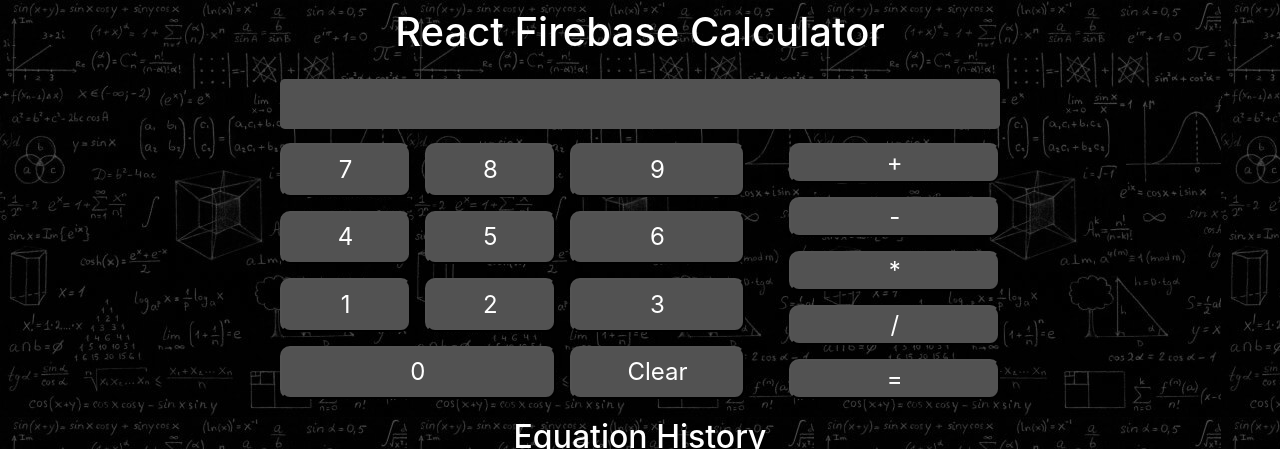
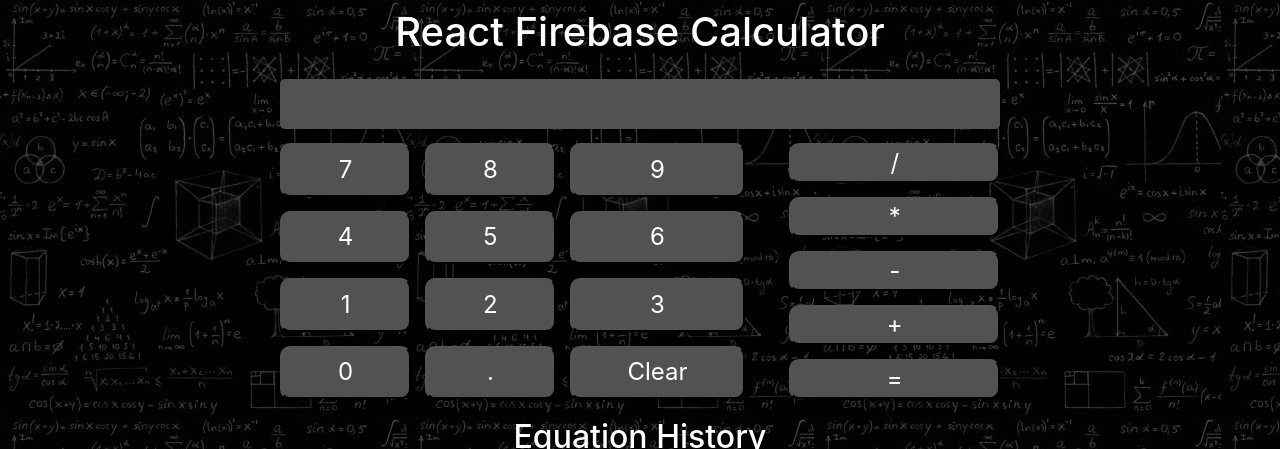
Before and after one commit to NathanSzu/React-Firebase-Calculator, a React (Create React App) app in the folder client/: page / in a window 1280 px wide. Shown: the top 449 px of the page. Built offline with nearby package versions, Linux system fonts and the light colour scheme; no server answers; the database is empty.

Commit message:
Added decimal button and reordered components

```diff
--- a/client/src/App.js
+++ b/client/src/App.js
@@ -49,12 +49,23 @@
   // Function to add digits to firstNum unless and operator has already been clicked
   const handleNumberClick = (e) => {
     if (operator === "" && result === "") {
-      setFirstNum(firstNum + e.target.value)
+      if (firstNum.includes(".") && e.target.value === ".") {
+
+      } else {
+        setFirstNum(firstNum + e.target.value)
+      }
     } else if (operator === "" && result !== "") {
       setResult("")
-      setFirstNum(firstNum + e.target.value)
+      if (firstNum.includes(".") && e.target.value === ".") {
+
+      } else {
+        setFirstNum(firstNum + e.target.value)
+      }
     } else {
-      setSecondNum(secondNum + e.target.value)
+      if (secondNum.includes(".") && e.target.value === ".") {
+      } else {
+        setSecondNum(secondNum + e.target.value)
+      }
     }
   }
 
@@ -136,16 +147,17 @@
                 <Button onClick={handleNumberClick} text={"1"} value={"1"} />
                 <Button onClick={handleNumberClick} text={"2"} value={"2"} />
                 <Button onClick={handleNumberClick} text={"3"} value={"3"} />
-                <Button onClick={handleNumberClick} className="zero" text={"0"} />
-                <Button onClick={handleClear} className="clear" text={"Clear"} />
+                <Button onClick={handleNumberClick} text={"0"} value={"0"} />
+                <Button onClick={handleNumberClick} text={"."} value={"."} />
+                <Button onClick={handleClear} text={"Clear"} />
               </div>
 
               <div className="operators col-4">
                 {/* Button components for operators will go here */}
+                <Button onClick={handleOperatorClick} text={"/"} value={"/"} />
+                <Button onClick={handleOperatorClick} text={"*"} value={"*"} />
+                <Button onClick={handleOperatorClick} text={"-"} value={"-"} />
                 <Button onClick={handleOperatorClick} text={"+"} value={"+"} />
-                <Button onClick={handleOperatorClick} text={"-"} value={"-"} />
-                <Button onClick={handleOperatorClick} text={"*"} value={"*"} />
-                <Button onClick={handleOperatorClick} text={"/"} value={"/"} />
                 <Button onClick={handleCalculation} text={"="} value={"="} />
               </div>
             </div>
```
